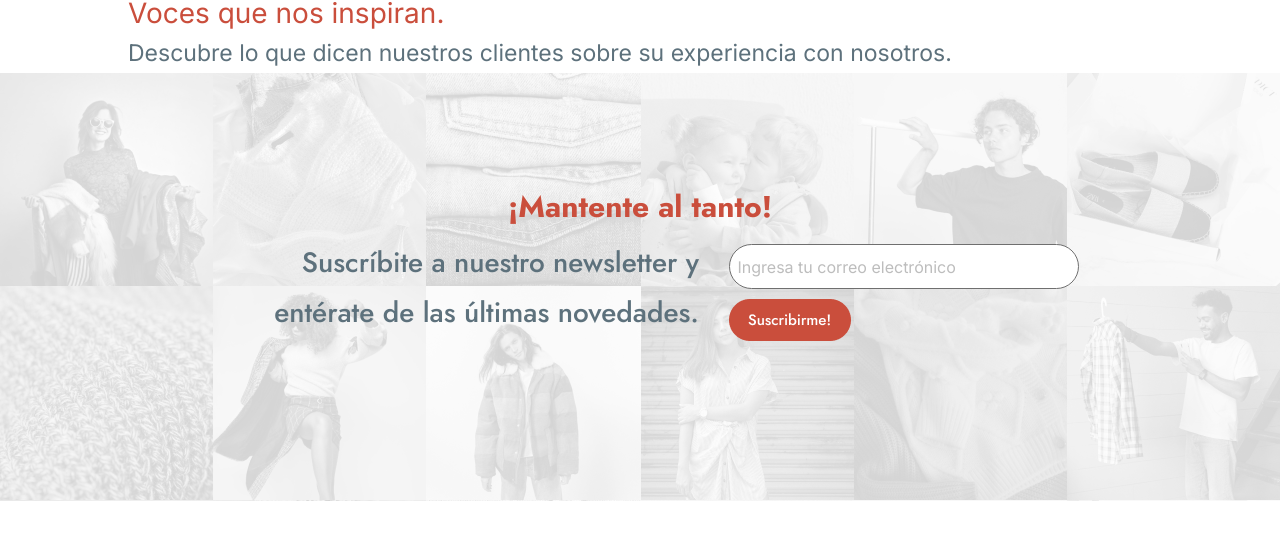
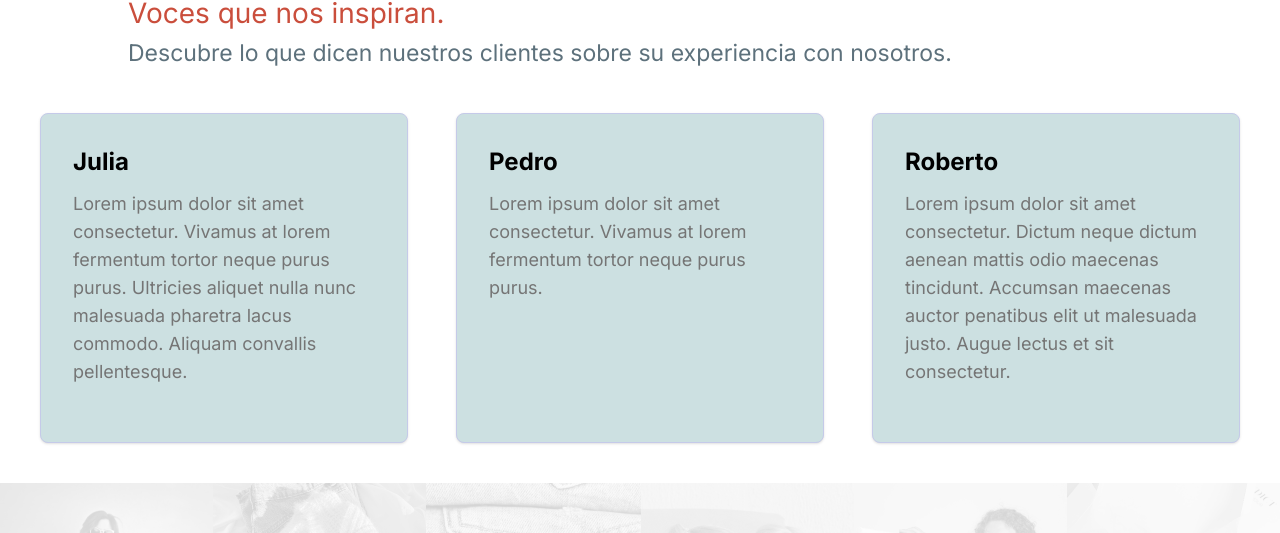
Before and after one commit to CeciliaBPerdomo/Brinna, a Next.js app: page / in a window 1280 px wide. Shown: the part 3571-4104 px from the top of the page. Built offline with nearby package versions, Linux system fonts and the light colour scheme.

Commit message:
Voces que inspiran

```diff
--- a/src/components/LandingPage/Voces/Voces.js
+++ b/src/components/LandingPage/Voces/Voces.js
@@ -1,3 +1,4 @@
+//"use client"
 import "../Voces/voces.css"
 import { Jost } from "next/font/google"
 
@@ -6,14 +7,53 @@ const jost = Jost({
     subsets: ['latin'],
 })
 
+const sub_jost = Jost({
+    weight: "600",
+    subsets: ['latin'],
+})
+
+const voces_inspiran = [
+    {
+        id: 1,
+        nombre: "Julia",
+        estrellas: 5,
+        mensaje: "Lorem ipsum dolor sit amet consectetur. Vivamus at lorem fermentum tortor neque purus purus. Ultricies aliquet nulla nunc malesuada pharetra lacus commodo. Aliquam convallis pellentesque."
+    },
+    {
+        id: 2,
+        nombre: "Pedro",
+        estrellas: 4,
+        mensaje: "Lorem ipsum dolor sit amet consectetur. Vivamus at lorem fermentum tortor neque purus purus."
+    },
+    {
+        id: 3,
+        nombre: "Roberto",
+        estrellas: 5,
+        mensaje: "Lorem ipsum dolor sit amet consectetur. Dictum neque dictum aenean mattis odio maecenas tincidunt. Accumsan maecenas auctor penatibus elit ut malesuada justo. Augue lectus et sit consectetur."
+    }
+]
+
+
 const Voces = () => {
-
     return (
         <div>
             <div className="encabezado_voces">
                 <h1 className={`titulo_voces ${jost}`}>Voces que nos inspiran.</h1>
                 <p className={`sub_voces ${jost}`}>Descubre lo que dicen nuestros clientes sobre su experiencia con nosotros.</p>
             </div>
+
+            <div className="grid gap-8 md:grid-cols-3 lg:gap-12 p-6 md:p-10">
+                {voces_inspiran.map((item) => (
+                    <div key={item.id} className="flex flex-col p-6 space-y-2
+                    transition-all duration-500 bg-fondo_cards border border-indigo-100 rounded-lg
+                    shadow hover:shadow-xl lg:p-8 lg:flex-row lg:space-y-0 lg:space-x-6">
+                        <div className="flex-1" >
+                            <h5 className="mb-3 text-xl font-bold lg:text-2xl">{item.nombre}</h5>
+                            <p className="mb-6 text-lg text-gray-600">{item.mensaje}</p>
+                        </div>
+                    </div>
+                ))}
+            </div>
         </div>
     )
 }
--- a/tailwind.config.js
+++ b/tailwind.config.js
@@ -20,7 +20,12 @@ module.exports = withMT({
         "comprar": "url('../../public/images/fondos/FondoComprar.png')",
         "vender": "url('../../public/images/fondos/FondoVender.png')",
       },
-  colors: {'brinna': '#CA4E3C', 'muted-cyan':'#CCE0E1', 'muted-blue': '#5D717C'},
+      colors: {
+        'brinna': '#CA4E3C',
+        'muted-cyan': '#CCE0E1',
+        'muted-blue': '#5D717C',
+        'fondo_cards': '#CCE0E1'
+      },
     },
   },
   plugins: [],
```
Also changed, not shown: src/components/LandingPage/Voces/voces.css (line endings or trailing spaces).
